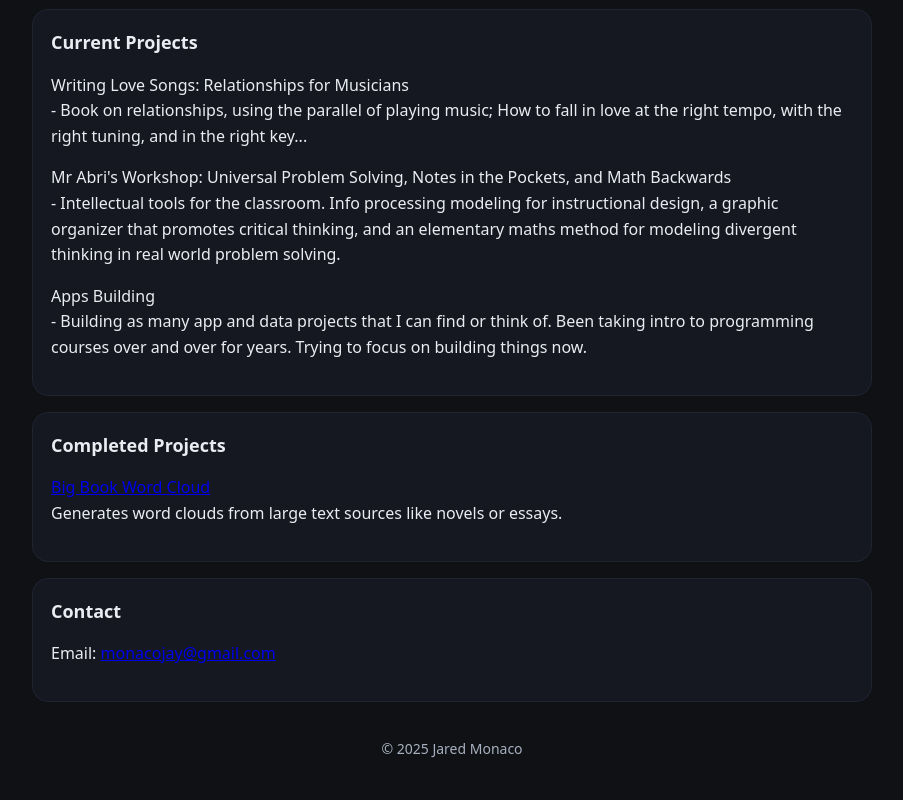
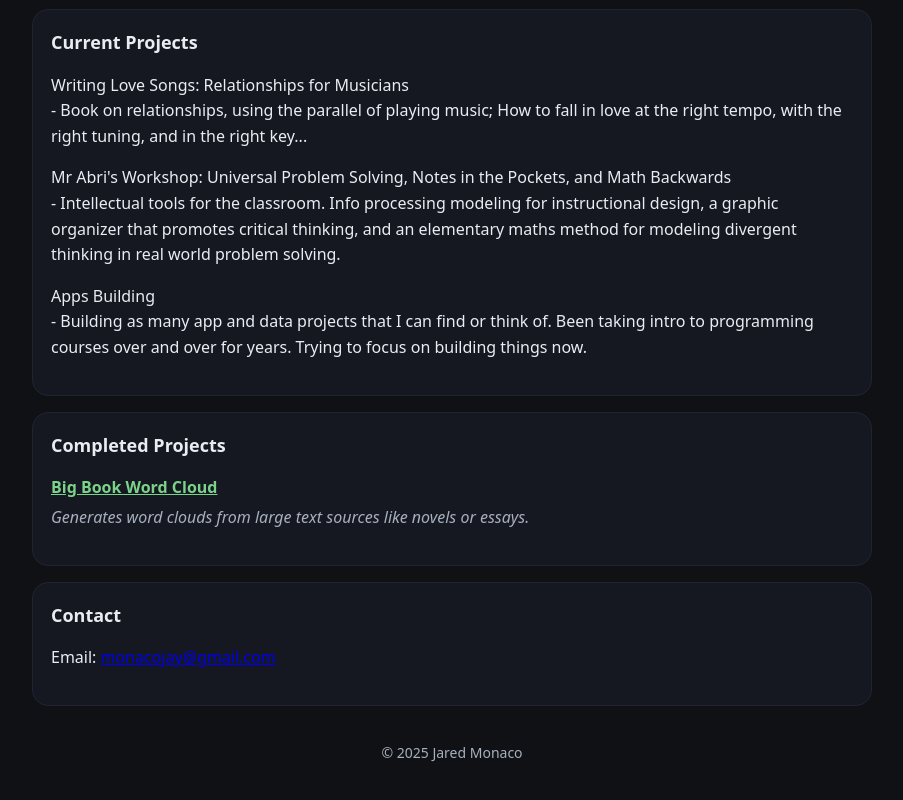
Before and after one commit to monacojay/monacojay.github.io, a plain HTML site: page index.html in a window 1280 px wide. Shown: the part 561-1361 px from the top of the page, without its empty margins (188-1091 px from the left). Drawn offline with Linux system fonts and the light colour scheme.

Commit message:
Edit completed projects descriptions and link colors

```diff
--- a/styles.css
+++ b/styles.css
@@ -140,6 +140,25 @@ footer{
   text-align:center;
 }
 
+/* ===== Completed Projects: links + descriptions ===== */
+.completed-project { margin-bottom: 14px; }
+.completed-project:last-child { margin-bottom: 0; }
+
+.project-link {
+  color: var(--accent);
+  font-weight: 600;
+  text-decoration: underline;
+}
+.project-link:hover { text-decoration: none; }
+
+.project-desc {
+  display: inline-block;
+  margin-top: 4px;
+  font-style: italic;
+  color: var(--muted);
+  line-height: 1.5;
+}
+
 @media (max-width:540px){
   header{flex-direction:column;gap:20px}
   header .clock{width:100%;max-width:100%}
```
